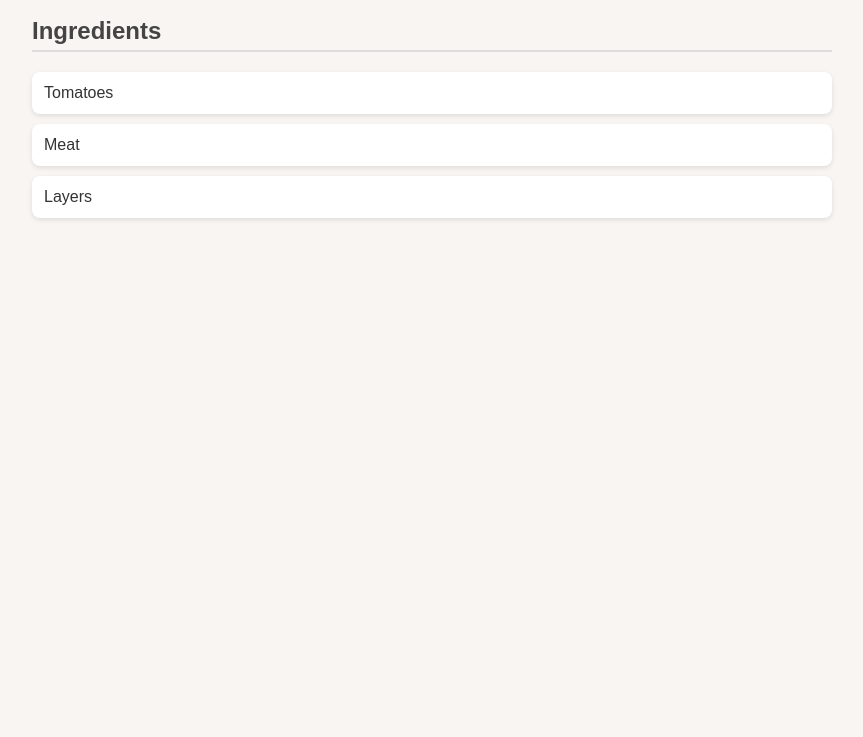
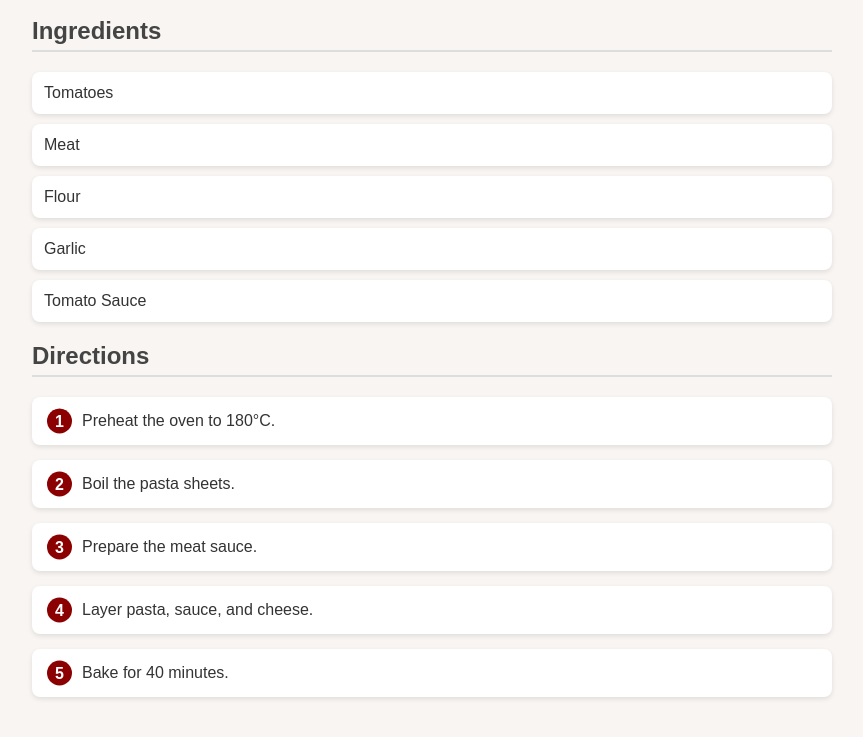
Before and after one commit to Datto6/odin-recipes, a plain HTML site: page recipes/lasagna.html in a window 1280 px wide. Shown: the part 99-836 px from the top of the page, without its empty margins (208-1071 px from the left). Before the commit the page ends 800 px from the top, so only its background shows below. Drawn offline with Linux system fonts and the light colour scheme.

Commit message:
More fancy styling

```diff
--- a/recipes/lasagna.html
+++ b/recipes/lasagna.html
@@ -14,7 +14,17 @@
     <ul>
         <li> Tomatoes</li>
         <li> Meat</li>
-        <li> Layers</li>
+        <li> Flour</li>
+        <li> Garlic</li>
+        <li>Tomato Sauce</li>
     </ul>
+    <h2> Directions</h2>
+    <ol class="recipe-steps">
+        <li>Preheat the oven to 180°C.</li>
+        <li>Boil the pasta sheets.</li>
+        <li>Prepare the meat sauce.</li>
+        <li>Layer pasta, sauce, and cheese.</li>
+        <li>Bake for 40 minutes.</li>
+    </ol>
 </body>
 </html>
--- a/styles.css
+++ b/styles.css
@@ -36,7 +36,9 @@ ul {
     list-style-type: none;
     padding: 0;
 }
-
+ol{
+    padding:2px;
+}
 /* Each recipe item */
 li {
     background: #fff;
@@ -57,3 +59,41 @@ a {
 a:hover {
     color: #c0392b;
 }
+
+.recipe-steps {
+    counter-reset: step;
+    padding: 0;
+    margin: 20px 0;
+}
+
+.recipe-steps li {
+    list-style: none;
+    position: relative;
+    margin: 15px 0;
+    padding: 15px 15px 15px 50px;
+    background: #fff;
+    border-radius: 8px;
+    box-shadow: 0 2px 5px rgba(0,0,0,0.1);
+}
+
+/* Custom number circle */
+.recipe-steps li::before {
+    counter-increment: step;
+    content: counter(step);
+    position: absolute;
+    left: 15px;
+    top: 50%;
+    transform: translateY(-50%);
+
+    background-color: #8b0000;
+    color: white;
+    font-weight: bold;
+
+    width: 25px;
+    height: 25px;
+    border-radius: 50%;
+
+    display: flex;
+    align-items: center;
+    justify-content: center;
+}
```
